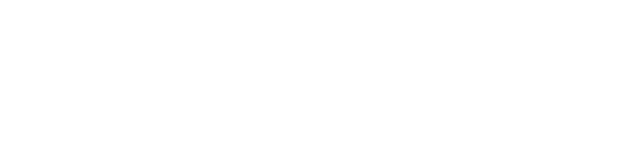
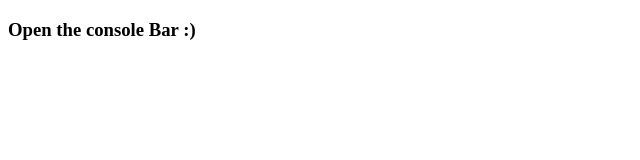
Before and after one commit to abdalrahmanhamami/hello-world, a plain HTML site: page javascriptweek9/index.html in a window 1280 px wide. Shown: the whole page, without its empty margins (0-640 px from the left). Drawn offline with Linux system fonts and the light colour scheme.

Commit message:
Update index.html

```diff
--- a/javascriptweek9/index.html
+++ b/javascriptweek9/index.html
@@ -9,7 +9,7 @@
 
 </head>
 <body>
-
+   <h3>Open the console Bar :)</h3>
 
 
         <script src="main.js"></script>
```
